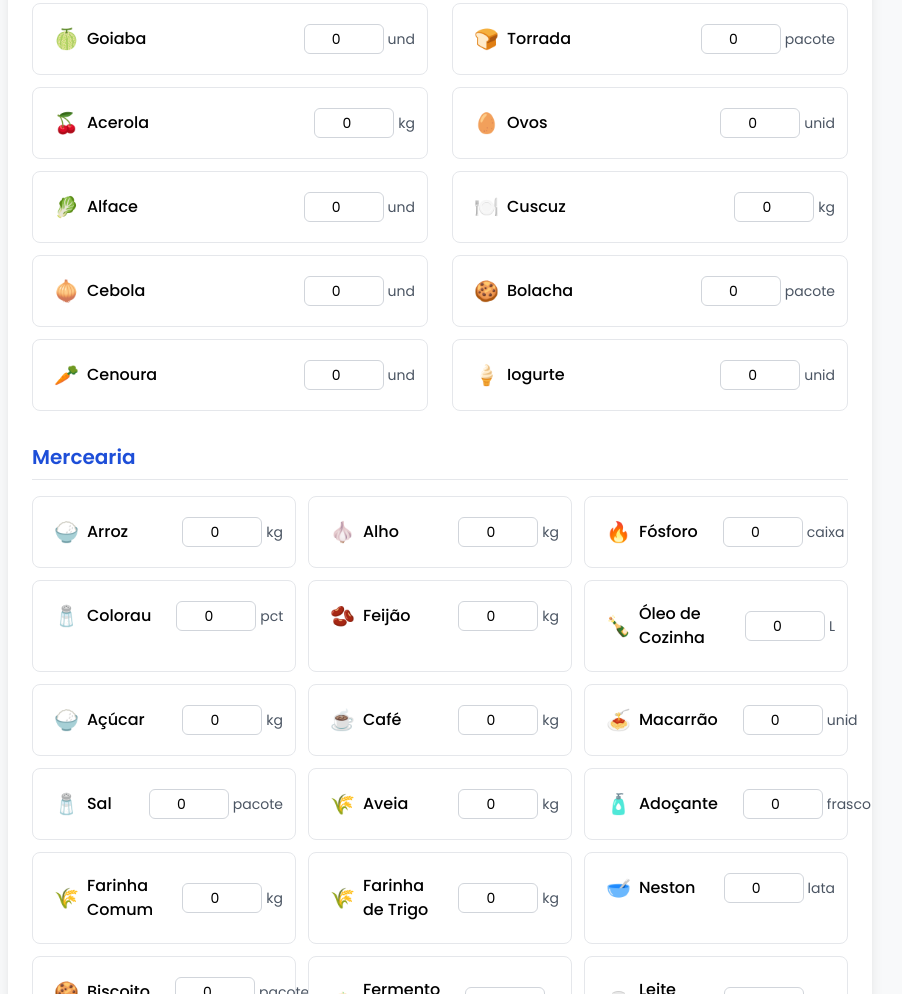
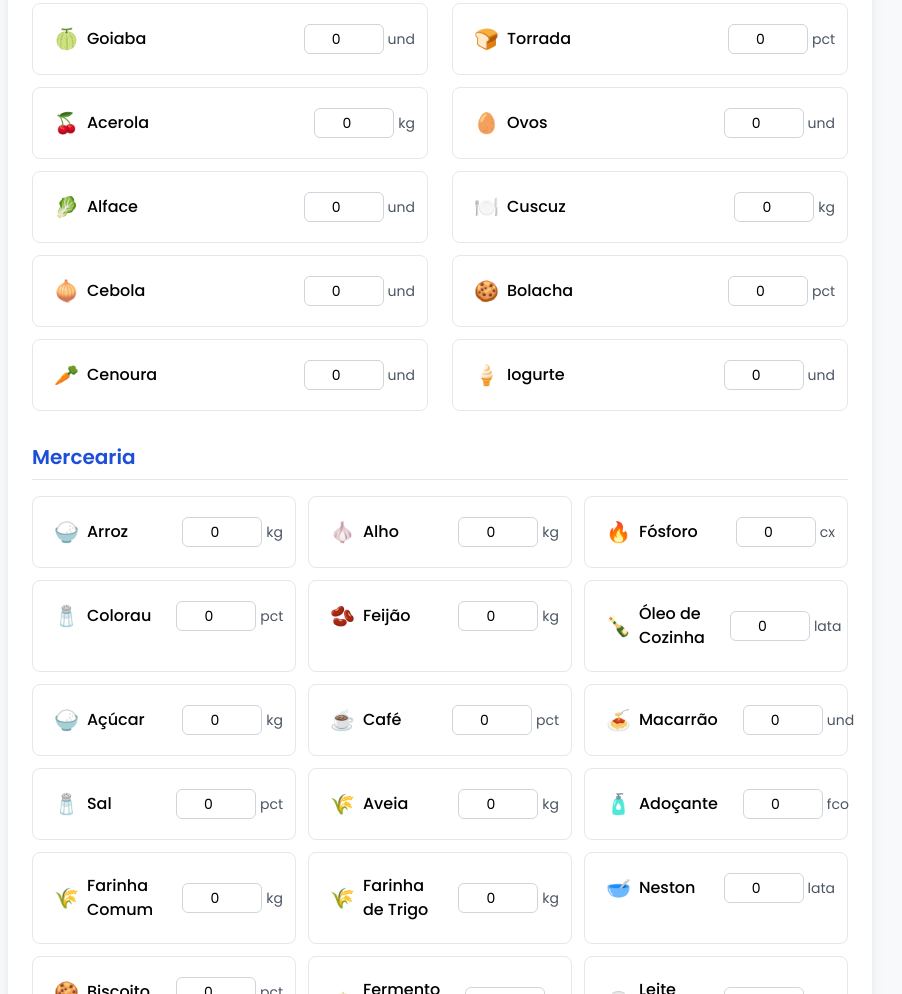
Before and after one commit to pedrocorreialopes/listadecompras, a plain HTML site: page index.html in a window 1280 px wide. Shown: the part 1806-2800 px from the top of the page, without its empty margins (200-1102 px from the left). Drawn offline with nearby package versions, Linux system fonts and the light colour scheme.

Commit message:
Update index.html

```diff
--- a/index.html
+++ b/index.html
@@ -162,88 +162,88 @@
             ];
 
             const padariaLaticinios = [
-                { id: 'pao-forma', nome: 'Pão de Forma', quantidade: 0, unidade: 'unid', icone: '🍞' },
+                { id: 'pao-forma', nome: 'Pão de Forma', quantidade: 0, unidade: 'und', icone: '🍞' },
                 { id: 'salsicha', nome: 'Salsicha', quantidade: 0, unidade: 'kg', icone: '🌭' },
-                { id: 'pao-queijo', nome: 'Pão de Queijo', quantidade: 0, unidade: 'unid', icone: '🧀' },
+                { id: 'pao-queijo', nome: 'Pão de Queijo', quantidade: 0, unidade: 'und', icone: '🧀' },
                 { id: 'mortadela', nome: 'Mortadela', quantidade: 0, unidade: 'kg', icone: '🥩' },
-                { id: 'croissant', nome: 'Croissant', quantidade: 0, unidade: 'unid', icone: '🥐' },
-                { id: 'pao-frances', nome: 'Pão Francês', quantidade: 6, unidade: 'unid', icone: '🥖' },
+                { id: 'croissant', nome: 'Croissant', quantidade: 0, unidade: 'und', icone: '🥐' },
+                { id: 'pao-frances', nome: 'Pão Francês', quantidade: 6, unidade: 'und', icone: '🥖' },
                 { id: 'ricota', nome: 'Ricota', quantidade: 0, unidade: 'kg', icone: '🧀' },
-                { id: 'creme-leite', nome: 'Creme de Leite', quantidade: 0, unidade: 'caixa', icone: '🥛' },
-                { id: 'leite-condensado', nome: 'Leite Condensado', quantidade: 0, unidade: 'lata', icone: '🍯' },
+                { id: 'creme-leite', nome: 'Creme de Leite', quantidade: 0, unidade: 'cx', icone: '🥛' },
+                { id: 'leite-condensado', nome: 'Leite Condensado', quantidade: 0, unidade: 'cx', icone: '🍯' },
                 { id: 'presunto', nome: 'Presunto', quantidade: 0, unidade: 'kg', icone: '🥩' },
                 { id: 'requeijao', nome: 'Requeijão', quantidade: 0, unidade: 'pote', icone: '🧈' },
-                { id: 'leite', nome: 'Leite', quantidade: 0, unidade: 'L', icone: '🥛' },
+                { id: 'leite', nome: 'Leite', quantidade: 0, unidade: 'cx', icone: '🥛' },
                 { id: 'queijo-prato', nome: 'Queijo Prato', quantidade: 0, unidade: 'kg', icone: '🧀' },
-                { id: 'margarina', nome: 'Margarina', quantidade: 0, unidade: 'pote', icone: '🧈' },
-                { id: 'manteiga', nome: 'Manteiga', quantidade: 0, unidade: 'kg', icone: '🧈' },
-                { id: 'pao-integral', nome: 'Pão Integral', quantidade: 0, unidade: 'L', icone: '🍞' },
+                { id: 'margarina', nome: 'Margarina', quantidade: 0, unidade: 'pot', icone: '🧈' },
+                { id: 'manteiga', nome: 'Manteiga', quantidade: 0, unidade: 'pot', icone: '🧈' },
+                { id: 'pao-integral', nome: 'Pão Integral', quantidade: 0, unidade: 'und', icone: '🍞' },
                 { id: 'queijo-coalho', nome: 'Queijo Coalho', quantidade: 0, unidade: 'kg', icone: '🧀' },
                 { id: 'queijo-mussarela', nome: 'Queijo Mussarela', quantidade: 0, unidade: 'kg', icone: '🧀' },
                 { id: 'achocolatado', nome: 'Achocolatado', quantidade: 0, unidade: 'lata', icone: '🍫' },
-                { id: 'torrada', nome: 'Torrada', quantidade: 0, unidade: 'pacote', icone: '🍞' },
-                { id: 'ovos', nome: 'Ovos', quantidade: 0, unidade: 'unid', icone: '🥚' },
+                { id: 'torrada', nome: 'Torrada', quantidade: 0, unidade: 'pct', icone: '🍞' },
+                { id: 'ovos', nome: 'Ovos', quantidade: 0, unidade: 'und', icone: '🥚' },
                 { id: 'cuscuz', nome: 'Cuscuz', quantidade: 0, unidade: 'kg', icone: '🍽️' },
-                { id: 'bolacha', nome: 'Bolacha', quantidade: 0, unidade: 'pacote', icone: '🍪' },
-                { id: 'iogurte', nome: 'Iogurte', quantidade: 0, unidade: 'unid', icone: '🍦' }
+                { id: 'bolacha', nome: 'Bolacha', quantidade: 0, unidade: 'pct', icone: '🍪' },
+                { id: 'iogurte', nome: 'Iogurte', quantidade: 0, unidade: 'und', icone: '🍦' }
             ];
 
             const mercearia = [
                 { id: 'arroz', nome: 'Arroz', quantidade: 0, unidade: 'kg', icone: '🍚' },
                 { id: 'alho', nome: 'Alho', quantidade: 0, unidade: 'kg', icone: '🧄' },
-                { id: 'fosforo', nome: 'Fósforo', quantidade: 0, unidade: 'caixa', icone: '🔥' },
+                { id: 'fosforo', nome: 'Fósforo', quantidade: 0, unidade: 'cx', icone: '🔥' },
                 { id: 'colorau', nome: 'Colorau', quantidade: 0, unidade: 'pct', icone: '🧂' },
                 { id: 'feijao', nome: 'Feijão', quantidade: 0, unidade: 'kg', icone: '🫘' },
-                { id: 'oleo', nome: 'Óleo de Cozinha', quantidade: 0, unidade: 'L', icone: '🍾' },
+                { id: 'oleo', nome: 'Óleo de Cozinha', quantidade: 0, unidade: 'lata', icone: '🍾' },
                 { id: 'acucar', nome: 'Açúcar', quantidade: 0, unidade: 'kg', icone: '🍚' },
-                { id: 'cafe', nome: 'Café', quantidade: 0, unidade: 'kg', icone: '☕' },
-                { id: 'macarrao', nome: 'Macarrão', quantidade: 0, unidade: 'unid', icone: '🍝' },
-                { id: 'sal', nome: 'Sal', quantidade: 0, unidade: 'pacote', icone: '🧂' },
+                { id: 'cafe', nome: 'Café', quantidade: 0, unidade: 'pct', icone: '☕' },
+                { id: 'macarrao', nome: 'Macarrão', quantidade: 0, unidade: 'und', icone: '🍝' },
+                { id: 'sal', nome: 'Sal', quantidade: 0, unidade: 'pct', icone: '🧂' },
                 { id: 'aveia', nome: 'Aveia', quantidade: 0, unidade: 'kg', icone: '🌾' },
-                { id: 'adocante', nome: 'Adoçante', quantidade: 0, unidade: 'frasco', icone: '🧴' },
+                { id: 'adocante', nome: 'Adoçante', quantidade: 0, unidade: 'fco', icone: '🧴' },
                 { id: 'farinhacomum', nome: 'Farinha Comum', quantidade: 0, unidade: 'kg', icone: '🌾' },
                 { id: 'farinha', nome: 'Farinha de Trigo', quantidade: 0, unidade: 'kg', icone: '🌾' },
                 { id: 'neston', nome: 'Neston', quantidade: 0, unidade: 'lata', icone: '🥣' },
-                { id: 'biscoito', nome: 'Biscoito', quantidade: 0, unidade: 'pacote', icone: '🍪' },
+                { id: 'biscoito', nome: 'Biscoito', quantidade: 0, unidade: 'pct', icone: '🍪' },
                 { id: 'fermento', nome: 'Fermento em Pó', quantidade: 0, unidade: 'pct', icone: '🧁' },
                 { id: 'leite-po', nome: 'Leite em Pó', quantidade: 0, unidade: 'lata', icone: '🥛' }
 
             ];
             const limpeza = [
-                { id: 'agua-sanitaria', nome: 'Água Sanitária', quantidade: 0, unidade: 'unid', icone: '🧪' },
-                { id: 'amaciante', nome: 'Amaciante', quantidade: 0, unidade: 'L', icone: '🧴' },
-                { id: 'desinfetante', nome: 'Desinfetante',  quantidade: 0, unidade: 'L',icone: '🦠' },
-                { id: 'esponja', nome: 'Esponja', quantidade: 0, unidade: 'unid', icone: '🧽' },
-                { id: 'saco-lixo', nome: 'Saco de Lixo', quantidade: 0, unidade: 'unid', icone: '🗑️' },
-                { id: 'detergente', nome: 'Detergente', quantidade: 0, unidade: 'unid', icone: '🧼' },
-                { id: 'sabao-po', nome: 'Sabão em Pó', quantidade: 0, unidade: 'kg', icone: '🧼' },
-                { id: 'sabao-liquido', nome: 'Sabão Líquido', quantidade: 0, unidade: 'frascos', icone: '🧴' },
-                { id: 'sabonete-liquido', nome: 'Sabonete Líquido', quantidade: 0, unidade: 'frascos', icone: '🧴' },
-                { id: 'sabao-barra', nome: 'Sabão em Barra', quantidade: 0, unidade: 'unid', icone: '🧼' },
-                { id: 'sabonete-barra', nome: 'Sabonete em Barra', quantidade: 0, unidade: 'unid', icone: '🧼' },
-                { id: 'sabonete-intimo', nome: 'Sabonete Íntimo', quantidade: 0, unidade: 'frascos', icone: '🧴' },
-                { id: 'xampu', nome: 'Xampu', quantidade: 0, unidade: 'frascos', icone: '🧴' },
-                { id: 'desodorante', nome: 'Desodorante', quantidade: 0, unidade: 'unid', icone: '🧴' },
-                { id: 'barbeador', nome: 'Barbeador', quantidade: 0, unidade: 'unid', icone: '🪒' },
-                { id: 'alcool', nome: 'Álcool', quantidade: 0, unidade: 'L', icone: '🧪' },
+                { id: 'agua-sanitaria', nome: 'Água Sanitária', quantidade: 0, unidade: 'und', icone: '🧪' },
+                { id: 'amaciante', nome: 'Amaciante', quantidade: 0, unidade: 'fco', icone: '🧴' },
+                { id: 'desinfetante', nome: 'Desinfetante',  quantidade: 0, unidade: 'fco',icone: '🦠' },
+                { id: 'esponja', nome: 'Esponja', quantidade: 0, unidade: 'und', icone: '🧽' },
+                { id: 'saco-lixo', nome: 'Saco de Lixo', quantidade: 0, unidade: 'und', icone: '🗑️' },
+                { id: 'detergente', nome: 'Detergente', quantidade: 0, unidade: 'und', icone: '🧼' },
+                { id: 'sabao-po', nome: 'Sabão em Pó', quantidade: 0, unidade: 'pct', icone: '🧼' },
+                { id: 'sabao-liquido', nome: 'Sabão Líquido', quantidade: 0, unidade: 'fco', icone: '🧴' },
+                { id: 'sabonete-liquido', nome: 'Sabonete Líquido', quantidade: 0, unidade: 'fco', icone: '🧴' },
+                { id: 'sabao-barra', nome: 'Sabão em Barra', quantidade: 0, unidade: 'und', icone: '🧼' },
+                { id: 'sabonete-barra', nome: 'Sabonete em Barra', quantidade: 0, unidade: 'und', icone: '🧼' },
+                { id: 'sabonete-intimo', nome: 'Sabonete Íntimo', quantidade: 0, unidade: 'fco', icone: '🧴' },
+                { id: 'xampu', nome: 'Xampu', quantidade: 0, unidade: 'fco', icone: '🧴' },
+                { id: 'desodorante', nome: 'Desodorante', quantidade: 0, unidade: 'spray', icone: '🧴' },
+                { id: 'barbeador', nome: 'Barbeador', quantidade: 0, unidade: 'und', icone: '🪒' },
+                { id: 'alcool', nome: 'Álcool', quantidade: 0, unidade: 'fco', icone: '🧪' },
                 { id: 'papel-toalha', nome: 'Papel Toalha', quantidade: 0, unidade: 'rolo', icone: '🧻' },
-                { id: 'saco-plastico', nome: 'Saco Plástico', quantidade: 0, unidade: 'pacote', icone: '📦' },
+                { id: 'saco-plastico', nome: 'Saco Plástico', quantidade: 0, unidade: 'pct', icone: '📦' },
                 { id: 'papel-filme', nome: 'Papel Filme', quantidade: 0, unidade: 'rolo', icone: '📏' }, // substituto visual
-                { id: 'vassoura', nome: 'Vassoura', quantidade: 0, unidade: 'unid', icone: '🧹' },
-                { id: 'rodo', nome: 'Rodo', quantidade: 0, unidade: 'unid', icone: '🧼' }, // sem ícone próprio
+                { id: 'vassoura', nome: 'Vassoura', quantidade: 0, unidade: 'und', icone: '🧹' },
+                { id: 'rodo', nome: 'Rodo', quantidade: 0, unidade: 'und', icone: '🧼' }, // sem ícone próprio
                 { id: 'inseticida', nome: 'Inseticida', quantidade: 0, unidade: 'spray', icone: '🪰' },
-                { id: 'escova-dente', nome: 'Escova de Dente', quantidade: 0, unidade: 'unid', icone: '🪥' },
-                { id: 'escova-cabelo', nome: 'Escova de Cabelo', quantidade: 0, unidade: 'unid', icone: '💇' }, // substituto visual
+                { id: 'escova-dente', nome: 'Escova de Dente', quantidade: 0, unidade: 'und', icone: '🪥' },
+                { id: 'escova-cabelo', nome: 'Escova de Cabelo', quantidade: 0, unidade: 'und', icone: '💇' }, // substituto visual
                 { id: 'pasta-dente', nome: 'Pasta de Dente', quantidade: 0, unidade: 'tubo', icone: '🦷' },
-                { id: 'limpa-vidros', nome: 'Limpa Vidros', quantidade: 0, unidade: 'frasco', icone: '🧴' },
-                { id: 'papel-higienico', nome: 'Papel Higiênico', quantidade: 0, unidade: 'pacote', icone: '🚽' }
+                { id: 'limpa-vidros', nome: 'Limpa Vidros', quantidade: 0, unidade: 'fco', icone: '🧴' },
+                { id: 'papel-higienico', nome: 'Papel Higiênico', quantidade: 0, unidade: 'pct', icone: '🚽' }
             ];
 
             const congelados = [
                 { id: 'carne-moida', nome: 'Carne Moída', quantidade: 0, unidade: 'kg', icone: '🥩' },
                 { id: 'frango-congelado', nome: 'Frango Congelado', quantidade: 0, unidade: 'kg', icone: '🍗' },
-                { id: 'vegetais-congelados', nome: 'Vegetais Congelados', quantidade: 0, unidade: 'pacote', icone: '🥦' },
-                { id: 'sorvete', nome: 'Sorvete', quantidade: 0, unidade: 'unid', icone: '🍦' },
+                { id: 'vegetais-congelados', nome: 'Vegetais Congelados', quantidade: 0, unidade: 'pct', icone: '🥦' },
+                { id: 'sorvete', nome: 'Sorvete', quantidade: 0, unidade: 'und', icone: '🍦' },
                 { id: 'linguica', nome: 'Linguiça', quantidade: 0, unidade: 'kg', icone: '🌭' }, // ícone representativo
                 { id: 'carne-porco', nome: 'Carne de Porco', quantidade: 0, unidade: 'kg', icone: '🥓' },
                 { id: 'peixe', nome: 'Peixe', quantidade: 0, unidade: 'kg', icone: '🐟' },
@@ -252,19 +252,19 @@
                 { id: 'paleta', nome: 'Paleta Bovina', quantidade: 0, unidade: 'kg', icone: '🥩' },
                 { id: 'lombo', nome: 'Lombo de Porco', quantidade: 0, unidade: 'kg', icone: '🥓' },
                 { id: 'camarao', nome: 'Camarão', quantidade: 0, unidade: 'kg', icone: '🦐' },
-                { id: 'lasanha-congelada', nome: 'Lasanha Congelada', quantidade: 0, unidade: 'unid', icone: '🍝' },
-                { id: 'pizza-congelada', nome: 'Pizza Congelada', quantidade: 0, unidade: 'unid', icone: '🍕' },
-                { id: 'polpa-frutas', nome: 'Polpa de Frutas', quantidade: 0, unidade: 'pacote', icone: '🍓' }
+                { id: 'lasanha-congelada', nome: 'Lasanha Congelada', quantidade: 0, unidade: 'und', icone: '🍝' },
+                { id: 'pizza-congelada', nome: 'Pizza Congelada', quantidade: 0, unidade: 'und', icone: '🍕' },
+                { id: 'polpa-frutas', nome: 'Polpa de Frutas', quantidade: 0, unidade: 'pct', icone: '🍓' }
             ];
 
             const bebidas = [
                 { id: 'agua-coco', nome: 'Água de Coco', quantidade: 0, unidade: 'unid', icone: '💧' },
-                { id: 'suco', nome: 'Suco', quantidade: 0, unidade: 'unid', icone: '🧃' },
-                { id: 'energetico', nome: 'Energético', quantidade: 0, unidade: 'L', icone: '🥤' },
-                { id: 'cerveja', nome: 'Cerveja',  quantidade: 0, unidade: 'unid',icone: '🍺' },
-                { id: 'vinho', nome: 'Vinho', quantidade: 0, unidade: 'unid', icone: '🍷' },
-                { id: 'cha', nome: 'Chá',quantidade: 0, unidade: 'unid', icone: '☕' },
-                { id: 'refrigerante', nome: 'Refrigerante', quantidade: 0, unidade: 'L', icone: '🥤' },
+                { id: 'suco', nome: 'Suco', quantidade: 0, unidade: 'und', icone: '🧃' },
+                { id: 'energetico', nome: 'Energético', quantidade: 0, unidade: 'fco', icone: '🥤' },
+                { id: 'cerveja', nome: 'Cerveja',  quantidade: 0, unidade: 'und',icone: '🍺' },
+                { id: 'vinho', nome: 'Vinho', quantidade: 0, unidade: 'und', icone: '🍷' },
+                { id: 'cha', nome: 'Chá',quantidade: 0, unidade: 'und', icone: '☕' },
+                { id: 'refrigerante', nome: 'Refrigerante', quantidade: 0, unidade: 'und', icone: '🥤' },
                 { id: 'agua-mineral', nome: 'Água Mineral', quantidade: 0, unidade: 'unid', icone: '💧' },
                 { id: 'isotonico', nome: 'Isotônico', quantidade: 0, unidade: 'unid', icone: '🥤' }
             ];
```
